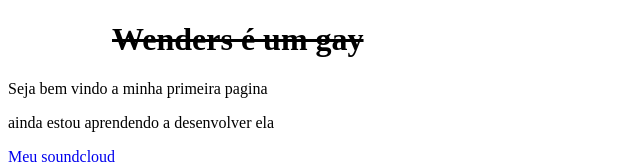
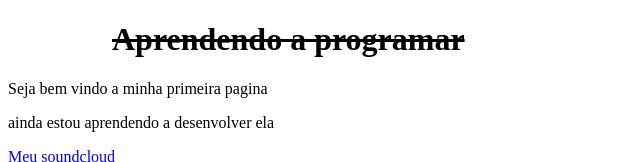
Before and after one commit to LucashSilva7/suvinier, a plain HTML site: page index.html in a window 1280 px wide. Shown: the top 162 px of the page, without its empty margins (0-640 px from the left). Drawn offline with Linux system fonts and the light colour scheme.

Commit message:
Update index.html

```diff
--- a/index.html
+++ b/index.html
@@ -14,7 +14,7 @@
       </head>
 
       <body>
-            <h1>&nbsp;&nbsp;&nbsp;&nbsp;&nbsp;&nbsp;&nbsp;&nbsp;&nbsp;&nbsp;&nbsp;&nbsp;&nbsp;<strike>Wenders é um gay</strike></h1>
+            <h1>&nbsp;&nbsp;&nbsp;&nbsp;&nbsp;&nbsp;&nbsp;&nbsp;&nbsp;&nbsp;&nbsp;&nbsp;&nbsp;<strike>Aprendendo a programar</strike></h1>
             <p>Seja bem vindo a minha primeira pagina</p>
             <p> ainda estou aprendendo a desenvolver ela</p>
             <a href="https://soundcloud.com/lu7br/tracks" target="_blanks">Meu soundcloud</a><br>
```
